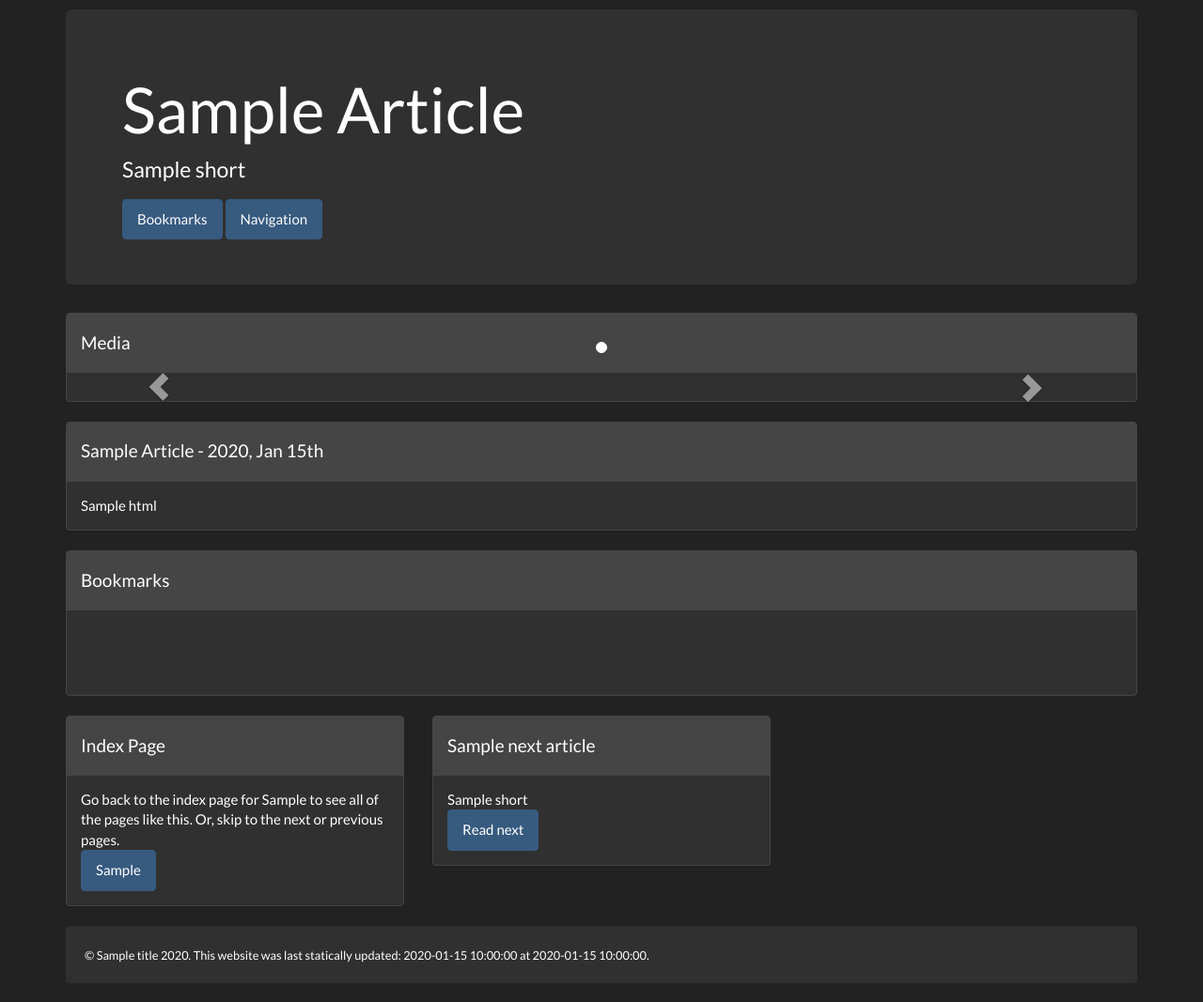
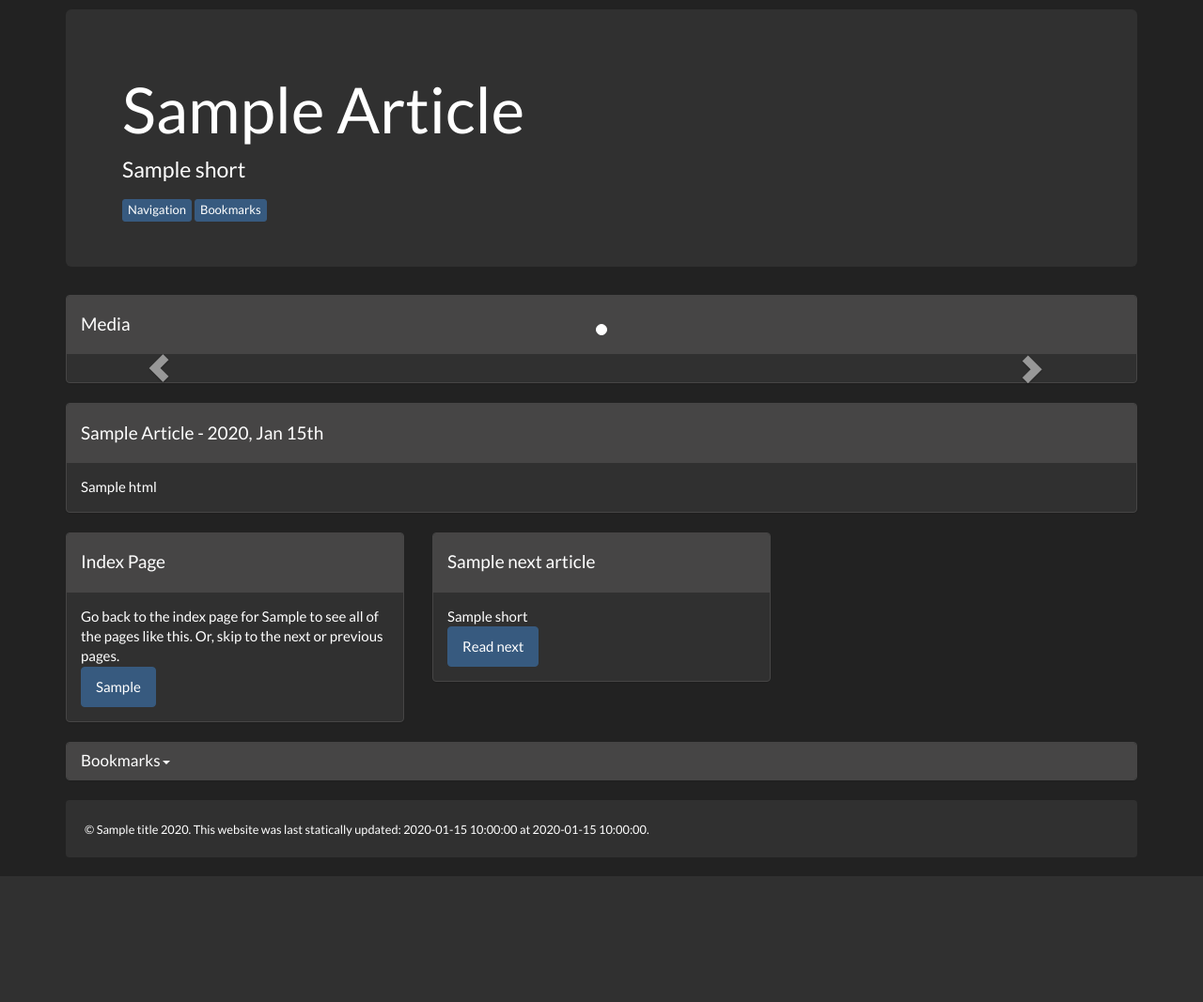
Before and after one commit to nathanrosspowell/nathanrosspowell.github.com, a Flask app: template website/templates/game.html in a window 1280 px wide. Shown: the part 60-1127 px from the top of the page at 94% size. After the commit the page ends 993 px from the top, so only its background shows below. Run offline with Flask 2, Linux system fonts and the light colour scheme; the template is opened without the code that fills it: most values are stand-ins (such as "Sample title", 1, 10 or a date in 2020); some libraries are stand-ins or nearby versions.

Commit message:
accordians for bookmarks, comments

```diff
--- a/website/templates/article.html
+++ b/website/templates/article.html
@@ -58,10 +58,10 @@
             {{ article.short }}
         </p>
     {% endif %}
-    {{ macros.button_primary( "Bookmarks", "#bookmarks_heading" ) }}
-    {{ macros.button_primary( "Navigation", "#navigation_heading" ) }}
+    {{ macros.button_xs( "Navigation", "#navigation_heading" ) }}
+    {{ macros.button_xs( "Bookmarks", "#bookmarks" ) }}
     {% if article.comments %}
-        {{ macros.button_primary( "Comments", "#disqus_heading" ) }}
+        {{ macros.button_xs( "Comments", "#disqus_heading" ) }}
     {% endif %}
 {% endblock boilerplate_hero_unit %}
 
@@ -90,11 +90,6 @@
             readme|safe )
         }}
     {% endif %}
-    {% call macros.panel_call( "Bookmarks" ) %}
-        <div class="well" id="bookmarks_heading">
-            <div class='shareaholic-canvas' data-app='share_buttons' data-app-id='6669472'></div>
-        </div>
-    {% endcall %}
 {% endblock boilerplate_post_hero_unit %}
 
 {% block boilerplate_row %}
@@ -130,12 +125,15 @@
 {% endblock boilerplate_row %}
 
 {% block boilerplate_body_extra %}
+    {% call macros.accordian_call( "bookmarks", "Bookmarks") %}
+        <div class="well" id="bookmarks_heading">
+            <div class='shareaholic-canvas' data-app='share_buttons' data-app-id='6669472'></div>
+        </div>
+    {% endcall %}
     {% if article.comments %}
-        {{
-        macros.panel(
-            '<div id="disqus_heading"> Comments </div>'|safe,
-            '<div id="disqus_thread"></div>'|safe)
-        }}
+        {% call macros.accordian_call( "comments", '<div id="disqus_heading"></div>Comments'|safe ) %}
+            <div id="disqus_thread"></div>
+        {% endcall %}
     {% endif %}
 {% endblock boilerplate_body_extra %}
 
--- a/website/templates/base.html
+++ b/website/templates/base.html
@@ -119,7 +119,3 @@
         </small>
     </div>
 {% endblock boilerplate_footer %}
-
-{% block boilerplate_google %}
-    {{ google_analytics }}
-{% endblock boilerplate_google %}
--- a/website/templates/macros.html
+++ b/website/templates/macros.html
@@ -58,6 +58,12 @@
             {{ button_title }}
         </a>
     </p>
+{%- endmacro %}
+
+{% macro button_xs( button_title, button_link ) -%}
+        <a class="btn btn-primary btn-xs" href="{{ button_link }}">
+            {{ button_title }}
+        </a>
 {%- endmacro %}
 
 {% macro row_span( heading_title, button_title, button_link ) -%}
@@ -144,3 +150,24 @@ var disqus_title = "{{ page_title }}";
 </div>
 
 {%- endmacro %}
+
+{% macro accordian_call( id, title ) -%}
+
+  <div class="panel-group" id="{{ id }}">
+    <div class="panel panel-default">
+      <div class="panel-heading">
+        <h4 class="panel-title">
+          <a data-toggle="collapse" data-parent="#{{ id }}" href="#{{ id }}-body">
+            {{ title }}<b class="caret"></b>
+          </a>
+        </h4>
+      </div>
+      <div id="{{ id }}-body" class="panel-collapse collapse">
+        <div class="panel-body">
+          {{ caller() }}
+        </div>
+      </div>
+    </div>
+  </div>
+
+{%- endmacro %}
```
